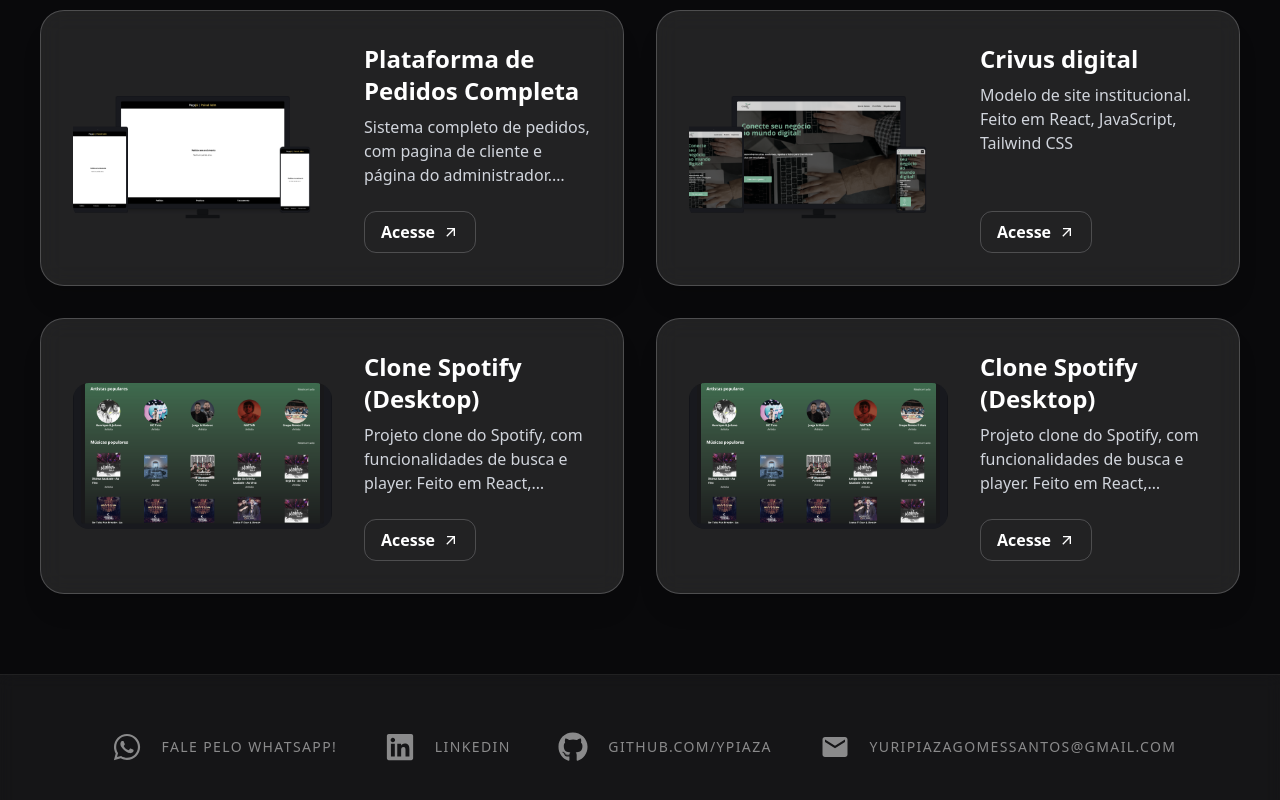
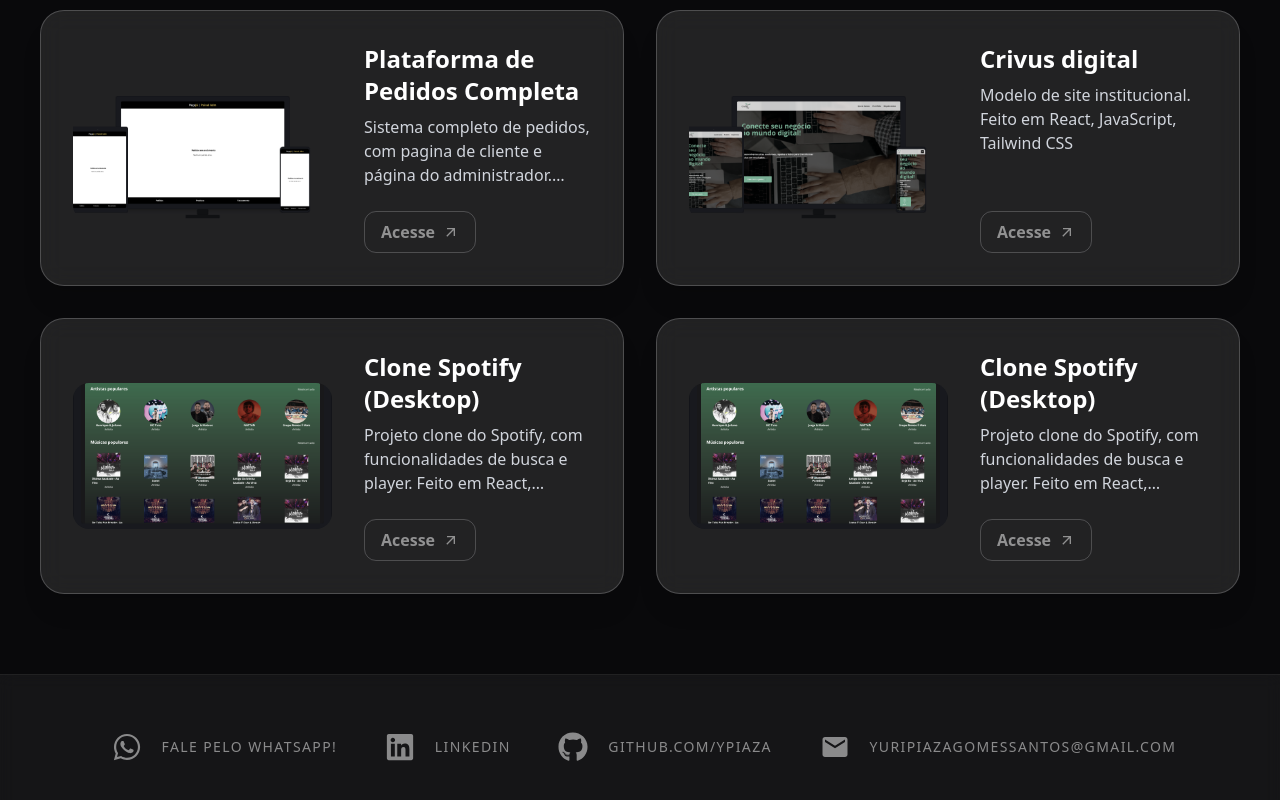
Before and after one commit to ypiaza/yuripiaza, a React (Vite) app: page / in a window 1280 px wide. Shown: the part 1411-2211 px from the top of the page. Built offline with nearby package versions, Linux system fonts and the light colour scheme.

Commit message:
Atualização

```diff
--- a/src/components/Projects.jsx
+++ b/src/components/Projects.jsx
@@ -41,7 +41,7 @@
 
               <button
                 onClick={() => window.open(item.link, "_blank")}
-                className="group flex items-center justify-center gap-2 border border-white/20 px-4 py-2 rounded-xl transition-all hover:bg-white hover:text-black cursor-pointer mt-6 w-full md:w-fit"
+                className="group flex items-center justify-center gap-2 border border-white/20 px-4 py-2 rounded-xl transition-all hover:bg-white/20 text-white/50 hover:text-white cursor-pointer mt-6 w-full md:w-fit"
               >
                 <span className="font-semibold">Acesse</span>
                 <MdArrowOutward className="transition-transform group-hover:translate-x-1 group-hover:-translate-y-1" />
--- a/src/components/Skills.jsx
+++ b/src/components/Skills.jsx
@@ -43,11 +43,11 @@
               className="group flex flex-col items-center justify-center pointer-events-none"
               /* pointer-events-none no container interno garante que o drag do pai funcione bem */
             >
-              <div className="relative p-6 md:p-8 rounded-3xl bg-white/[0.03] border border-white/10 backdrop-blur-xl group-hover:border-cyan-400/50 transition-all duration-500 shadow-2xl pointer-events-auto">
-                <item.icon className="text-5xl md:text-6xl text-white/40 group-hover:text-cyan-400 transition-all duration-500 group-hover:scale-110" />
+              <div className="relative p-6 md:p-8 rounded-3xl bg-white/3 border border-white/10 backdrop-blur-xl group-hover:border-white/50 transition-all duration-500 shadow-2xl pointer-events-auto">
+                <item.icon className="text-5xl md:text-6xl text-white/40 group-hover:text-white transition-all duration-500 group-hover:scale-110" />
 
                 {/* Efeito Glow */}
-                <div className="absolute inset-0 bg-cyan-500/10 blur-3xl opacity-0 group-hover:opacity-100 transition-opacity -z-10" />
+                <div className="absolute inset-0 bg-white/10 blur-3xl opacity-0 group-hover:opacity-100 transition-opacity -z-10" />
               </div>
 
               <span className="mt-4 text-[10px] md:text-xs font-bold uppercase tracking-[0.2em] text-white/20 group-hover:text-white transition-colors">
```
Also changed, not shown: public/background.png, 1 other file (tests, documents, lock files or other folders).
